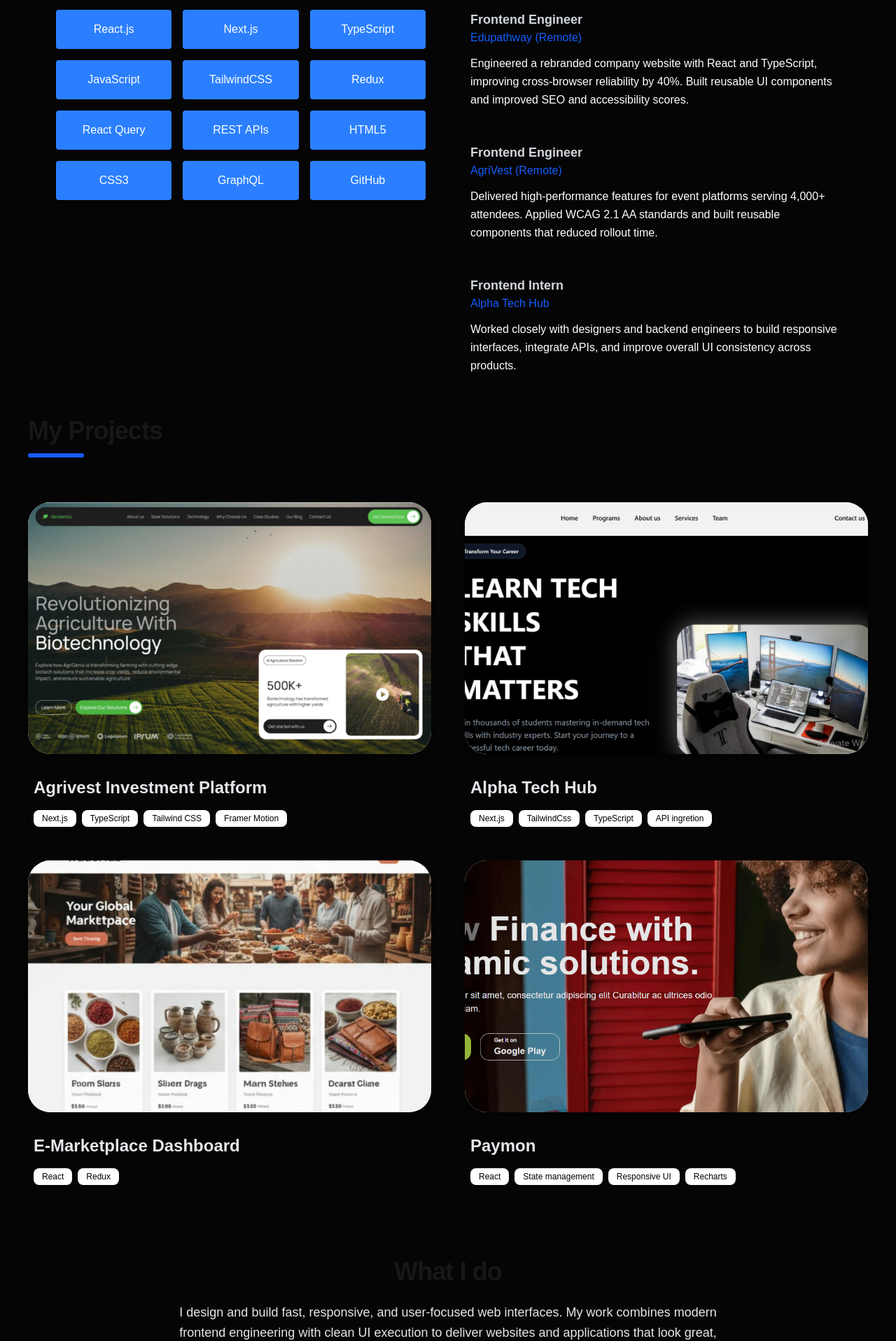
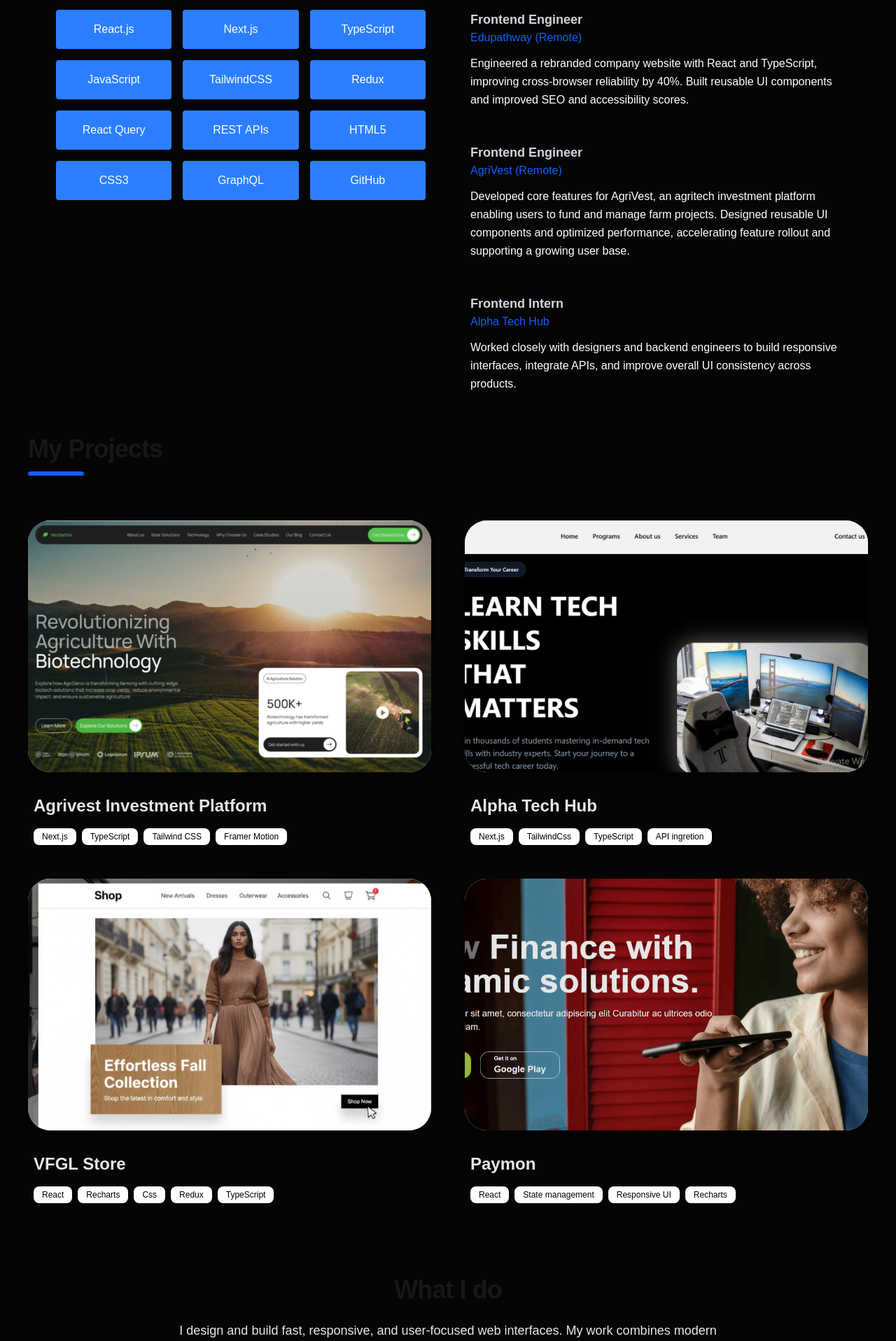
Before and after one commit to oluwaduyilemi/my-portfolio, a Next.js app: page / in a window 1280 px wide. Shown: the part 1357-3274 px from the top of the page at 70% size. Built offline with nearby package versions, Linux system fonts and the light colour scheme.

Commit message:
final commit

```diff
--- a/app/Pages.tsx/PortfolioGrid.tsx
+++ b/app/Pages.tsx/PortfolioGrid.tsx
@@ -25,10 +25,10 @@
     stack: ["Next.js", "TailwindCss", "TypeScript", "API ingretion"],
   },
    {
-    title: "E-Marketplace Dashboard",
-    image: "/images/e-commerce.png",
-    liveUrl: "https://dashboard.demo",
-    stack: ["React",   "Redux",],
+    title: "VFGL Store",
+    image: "/images/vfgl.png",
+    liveUrl: "https://vfgl-e-commerce-project-ssgx.vercel.app",
+    stack: ["React", "Recharts", "Css", "Redux", "TypeScript"],
   },
    {
     title: "Paymon",
--- a/app/about/page.tsx
+++ /dev/null
@@ -1,11 +0,0 @@
-"use client";
-import AboutMe from "@/app/about/page";
-export default function Home() {
-  return (
-    <div className="">
-
-        <AboutMe/>
-
-    </div>
-  );
-}
--- a/app/componenets/Footer.tsx
+++ b/app/componenets/Footer.tsx
@@ -23,7 +23,7 @@
             <a href="https://github.com/oluwaduyilemi" aria-label="GitHub" className="hover:text-blue-700">
               <Github className="w-5 h-5" />
             </a>
-            <a href="#" aria-label="Twitter" className="hover:text-blue-700">
+            <a href="https://x.com/Duyilemi_Code" aria-label="Twitter" className="hover:text-blue-700">
               <Twitter className="w-5 h-5" />
             </a>
             <a href="https://www.linkedin.com/in/favour-bakare-53650535b" aria-label="LinkedIn" className="hover:text-blue-700">
--- a/app/page.tsx
+++ b/app/page.tsx
@@ -32,7 +32,7 @@
     role: "Frontend Engineer",
     company: "AgriVest (Remote)",
     description:
-      "Delivered high-performance features for event platforms serving 4,000+ attendees. Applied WCAG 2.1 AA standards and built reusable components that reduced rollout time.",
+      "Developed core features for AgriVest, an agritech investment platform enabling users to fund and manage farm projects. Designed reusable UI components and optimized performance, accelerating feature rollout and supporting a growing user base.",
   },
   {
     role: "Frontend Intern",
```
Also changed, not shown: public/images/vfgl.png (added).
